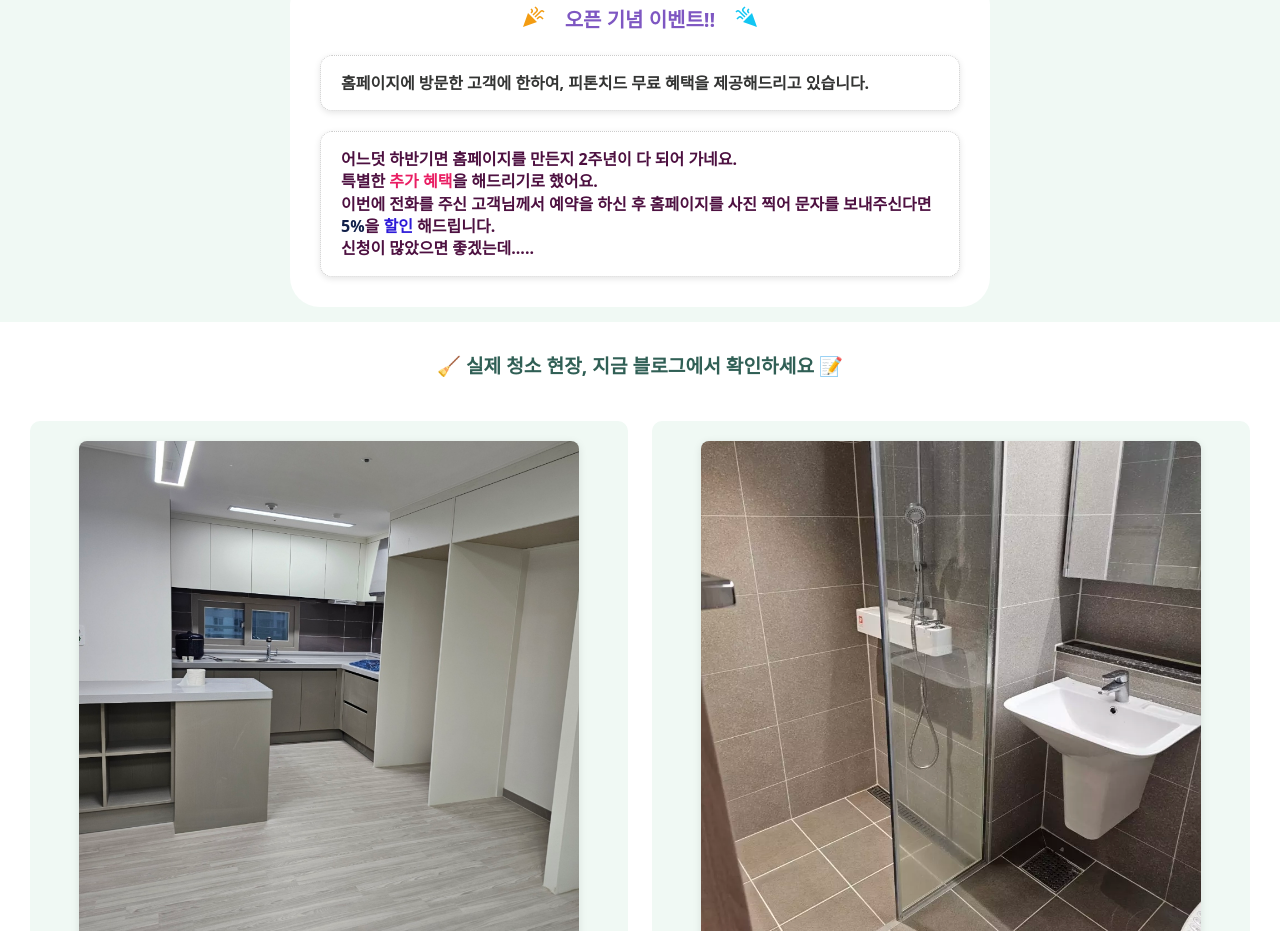
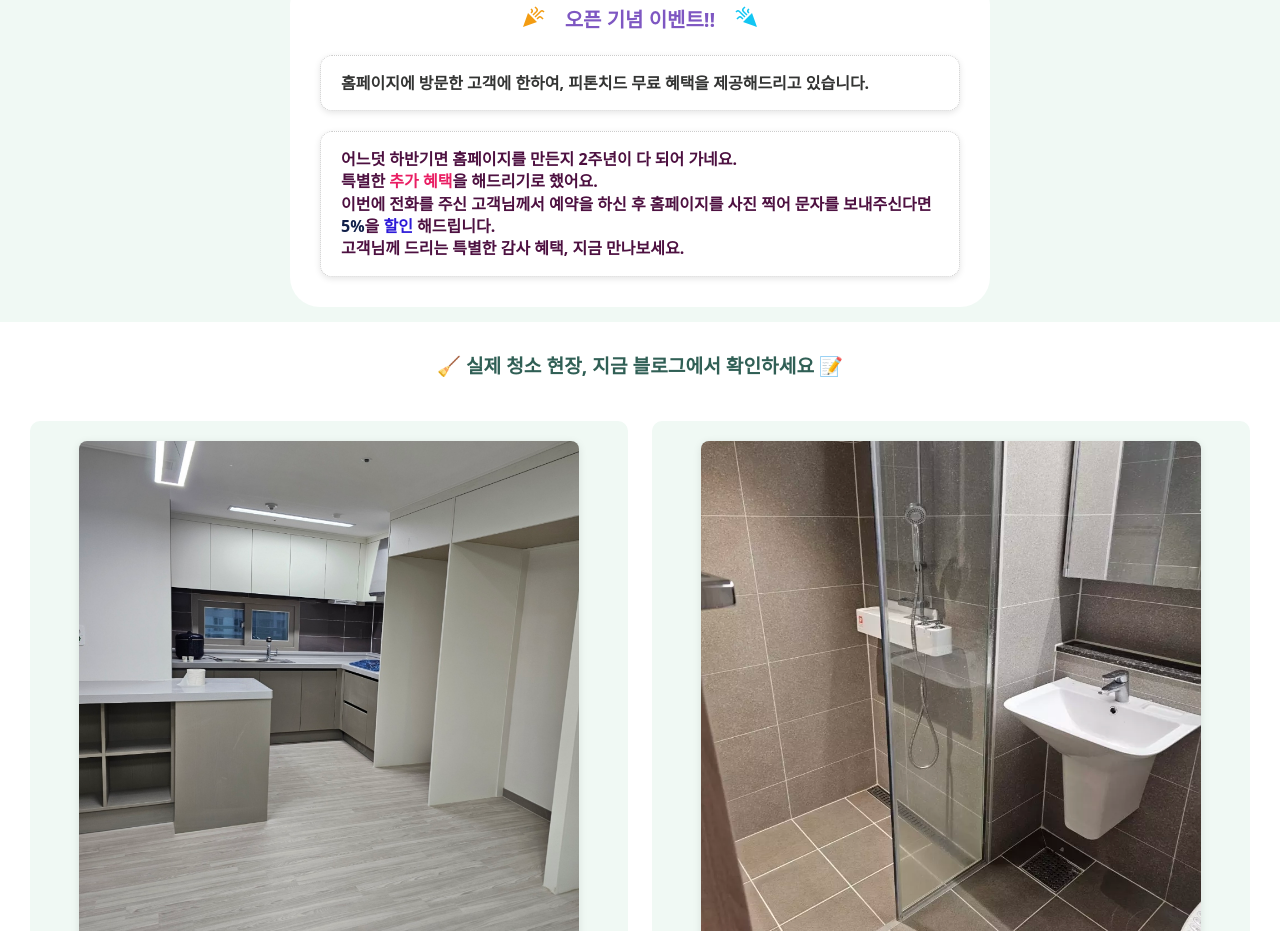
Before and after one commit to Mikyway-project/mlikwayfrontend, a React (Vite) app: page /Client/home in a window 1280 px wide. Shown: the part 2382-3313 px from the top of the page. Built offline with nearby package versions, Linux system fonts and the light colour scheme; no server answers; a web font is replaced by a local one.

Commit message:
date 수정

```diff
--- a/src/Components/Common/events/EventsProfile.tsx
+++ b/src/Components/Common/events/EventsProfile.tsx
@@ -53,7 +53,6 @@ const Emphasis1 = styled.span`
 
 const CostFont = styled.span`
   color: #11204a;
-  font-weight: bold;
 `;
 
 const PlusFont = styled.span`
@@ -100,8 +99,8 @@ export const EventsProfile = ({ eventname }: Eventprops) => {
           특별한 <Emphasis1>추가 혜택</Emphasis1>을 해드리기로 했어요. <br />
           이번에 전화를 주신 고객님께서 예약을 하신 후 홈페이지를 사진 찍어
           문자를 보내주신다면 <CostFont>5%</CostFont>을{" "}
-          <PlusFont>할인 </PlusFont> 해드립니다. <br /> 신청이 많았으면
-          좋겠는데.....
+          <PlusFont>할인 </PlusFont> 해드립니다. <br /> 고객님께 드리는 특별한
+          감사 혜택, 지금 만나보세요.
         </Eventdescriptions2>
       </EventContainer>
     </div>
```
